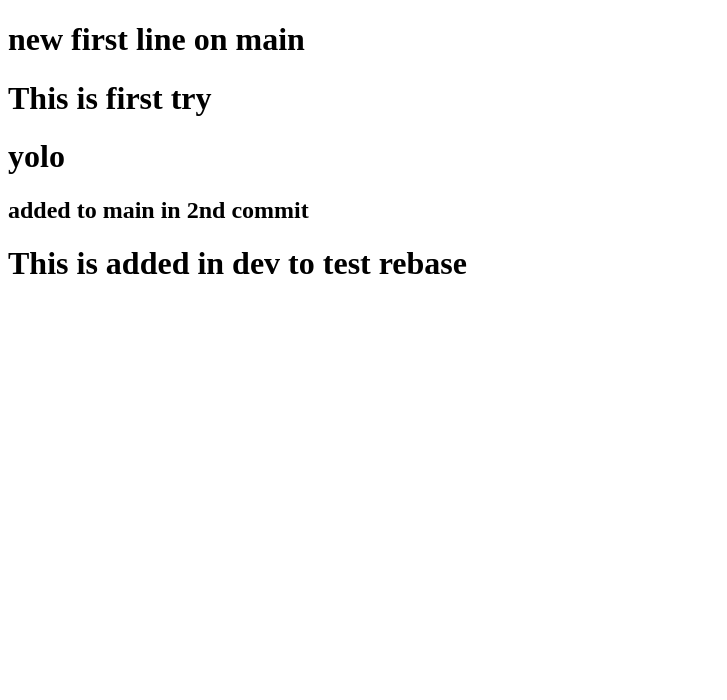
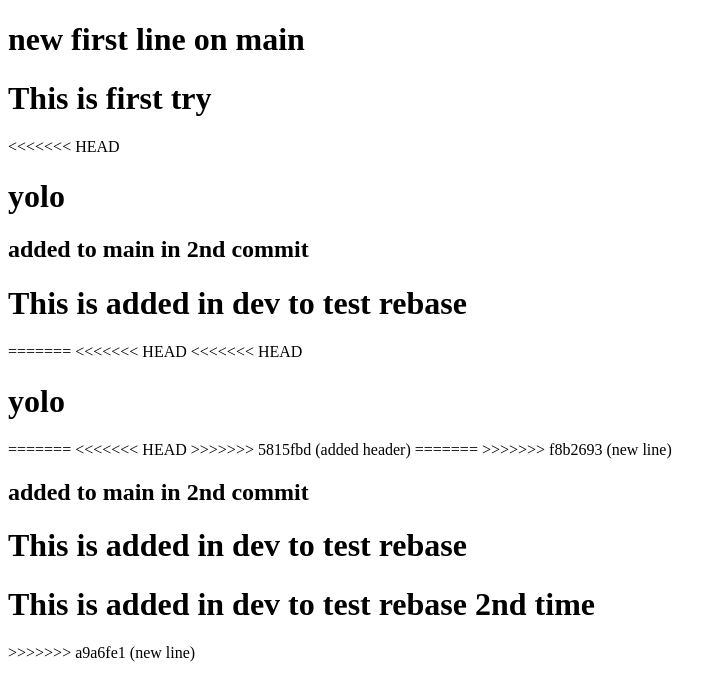
Before and after one commit to CankutER/dummy, a plain HTML site: page index.html in a window 1280 px wide. Shown: the whole page, without its empty margins (0-727 px from the left). Drawn offline with Linux system fonts and the light colour scheme.

Commit message:
new line

```diff
--- a/index.html
+++ b/index.html
@@ -8,8 +8,22 @@
   <body>
     <h1>new first line on main</h1>
     <h1>This is first try</h1>
+<<<<<<< HEAD
     <h1>yolo</h1>
     <h2>added to main in 2nd commit</h2>
     <h1>This is added in dev to test rebase</h1>
+=======
+<<<<<<< HEAD
+<<<<<<< HEAD
+    <h1>yolo</h1>
+=======
+<<<<<<< HEAD
+>>>>>>> 5815fbd (added header)
+=======
+>>>>>>> f8b2693 (new line)
+    <h2>added to main in 2nd commit</h2>
+    <h1>This is added in dev to test rebase</h1>
+    <h1>This is added in dev to test rebase 2nd time</h1>
+>>>>>>> a9a6fe1 (new line)
   </body>
 </html>
```
